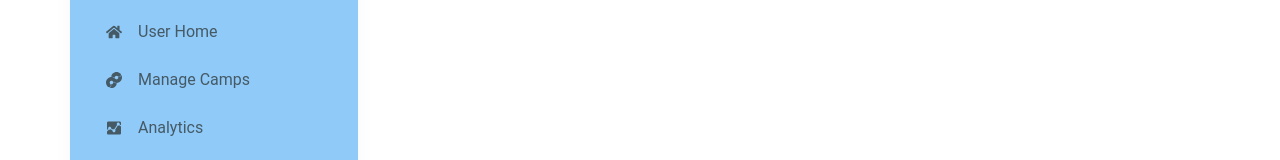
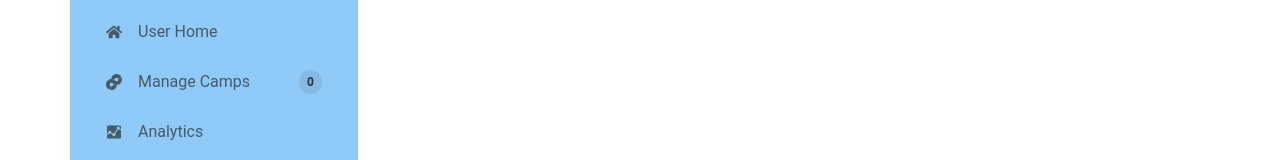
Before and after one commit to Bilshansakib/MedLink-Portal-Client, a React (Vite) app: page /dashboard/manageCamps in a window 1280 px wide. Shown: the part 196-356 px from the top of the page. Built offline with nearby package versions, Linux system fonts and the light colour scheme; no server answers.

Commit message:
dashboard/manage-camps added

```diff
--- a/package.json
+++ b/package.json
@@ -13,6 +13,7 @@
     "@egjs/react-flicking": "^4.11.3",
     "@material-tailwind/react": "^2.1.9",
     "@smastrom/react-rating": "^1.5.0",
+    "@tanstack/react-query": "^5.40.0",
     "antd": "^5.17.4",
     "axios": "^1.7.2",
     "firebase": "^10.12.1",
--- a/src/hooks/useCamp.jsx
+++ b/src/hooks/useCamp.jsx
@@ -1,20 +1,31 @@
 import { useEffect, useState } from "react";
 import useAxiosSecure from "./useAxiosSecure";
+import { useQuery } from "@tanstack/react-query";
 
 const useCamp = () => {
   const axiosSecure = useAxiosSecure();
 
-  const [camp, setCamp] = useState([]);
-  const [loading, setLoading] = useState(true);
-  useEffect(() => {
-    fetch("http://localhost:9000/camp")
-      .then((res) => res.json())
-      .then((data) => {
-        setCamp(data);
-        setLoading(false);
-      });
-  }, []);
-  return [camp, loading];
+  const {
+    refetch,
+    data: camp = [],
+    isPending,
+  } = useQuery({
+    queryKey: ["camp"],
+    queryFn: async () => {
+      const res = await axiosSecure.get(`/camps`);
+      return res.data;
+    },
+  });
+  return [camp, refetch, isPending];
+  // useEffect(() => {
+  //   fetch("http://localhost:9000/camps")
+  //     .then((res) => res.json())
+  //     .then((data) => {
+  //       setCamp(data);
+  //       setLoading(false);
+  //     });
+  // }, []);
+  // return [camp, loading];
 };
 
 export default useCamp;
--- a/src/layouts/Dashboard.jsx
+++ b/src/layouts/Dashboard.jsx
@@ -12,6 +12,7 @@ import { IoMdAnalytics } from "react-icons/io";
 import { FaHome } from "react-icons/fa";
 import { GiCampingTent } from "react-icons/gi";
 import { SiGooglecampaignmanager360 } from "react-icons/si";
+import useCamp from "../hooks/useCamp";
 const { Header, Sider, Content } = Layout;
 
 const Dashboard = () => {
@@ -19,6 +20,7 @@ const Dashboard = () => {
   const {
     token: { colorBgContainer, borderRadiusLG },
   } = theme.useToken();
+  const [camp] = useCamp();
   return (
     <div className="flex">
       <div className="  relative  min-h-screen w-full max-w-[18rem] flex-col rounded-xl bg-blue-200 bg-clip-border p-4 text-gray-700 shadow-xl shadow-blue-gray-900/5">
@@ -113,6 +115,11 @@ const Dashboard = () => {
                     </div>
 
                     <NavLink to="/dashboard/manageCamps">Manage Camps</NavLink>
+                    <div className="grid ml-auto place-items-center justify-self-end">
+                      <div className="relative grid items-center px-2 py-1 font-sans text-xs font-bold uppercase rounded-full select-none whitespace-nowrap bg-blue-gray-500/20 text-blue-gray-900">
+                        <span className="">{camp.length}</span>
+                      </div>
+                    </div>
                   </div>
                   <div
                     role="button"
--- a/src/main.jsx
+++ b/src/main.jsx
@@ -6,15 +6,19 @@ import { router } from "./routes/Routes.jsx";
 import { RouterProvider } from "react-router-dom";
 import AuthProvider from "./providers/AuthProvider.jsx";
 import { HelmetProvider } from "react-helmet-async";
+import { QueryClient, QueryClientProvider } from "@tanstack/react-query";
+const queryClient = new QueryClient();
 
 ReactDOM.createRoot(document.getElementById("root")).render(
   <React.StrictMode>
-    <HelmetProvider>
-      <AuthProvider>
-        <div className="mx-auto max-w-screen-xl">
-          <RouterProvider router={router} />
-        </div>
-      </AuthProvider>
-    </HelmetProvider>
+    <AuthProvider>
+      <QueryClientProvider client={queryClient}>
+        <HelmetProvider>
+          <div className="mx-auto max-w-screen-xl">
+            <RouterProvider router={router} />
+          </div>
+        </HelmetProvider>
+      </QueryClientProvider>
+    </AuthProvider>
   </React.StrictMode>
 );
--- a/src/pages/Dashboard/ManageCamps/ManageCamps.jsx
+++ b/src/pages/Dashboard/ManageCamps/ManageCamps.jsx
@@ -1,6 +1,9 @@
 import { Button, Card, Typography } from "@material-tailwind/react";
 import useCamp from "../../../hooks/useCamp";
 import { AiTwotoneDelete } from "react-icons/ai";
+import Swal from "sweetalert2";
+import useAxiosSecure from "../../../hooks/useAxiosSecure";
+import { TbHttpDelete } from "react-icons/tb";
 
 const ManageCamps = () => {
   const TABLE_HEAD = [
@@ -12,8 +15,32 @@ const ManageCamps = () => {
     "Action",
     "",
   ];
-  const [camp] = useCamp();
-
+  const [camp, refetch] = useCamp();
+  const axiosSecure = useAxiosSecure();
+  const handleDelete = (id) => {
+    Swal.fire({
+      title: "Are you sure?",
+      text: "You won't be able to revert this!",
+      icon: "warning",
+      showCancelButton: true,
+      confirmButtonColor: "#3085d6",
+      cancelButtonColor: "#d33",
+      confirmButtonText: "Yes, delete it!",
+    }).then((result) => {
+      if (result.isConfirmed) {
+        axiosSecure.delete(`/camps/${id}`).then((res) => {
+          if (res.data.deletedCount > 0) {
+            refetch();
+            Swal.fire({
+              title: "Deleted!",
+              text: "Your file has been deleted.",
+              icon: "success",
+            });
+          }
+        });
+      }
+    });
+  };
   return (
     <>
       <Card className="h-full w-full overflow-scroll">
@@ -105,9 +132,14 @@ const ManageCamps = () => {
                     color="blue-gray"
                     className="font-medium"
                   >
-                    <Button onClick={() => handleDelete(data._id)} color="red">
-                      <AiTwotoneDelete />
-                    </Button>
+                    <button
+                      className="text-red"
+                      onClick={() => handleDelete(data._id)}
+                      color="red"
+                    >
+                      <AiTwotoneDelete className="text-red-600"></AiTwotoneDelete>
+                      <TbHttpDelete className="text-red-600" />
+                    </button>
                   </Typography>
                 </td>
               </tr>
```
Also changed, not shown: 1 other file (tests, documents, lock files or other folders).
